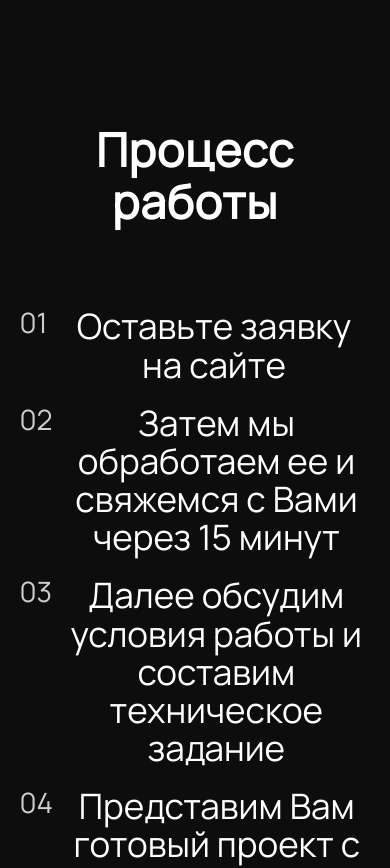
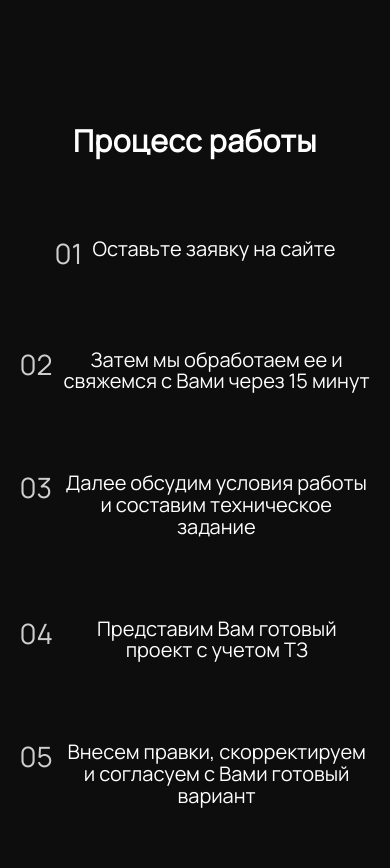
Before and after one commit to AlenaShestanova/AmStudio, a React (Create React App) app: page /about in a window 390 px wide. Shown: the part 2640-3508 px from the top of the page. Built offline with nearby package versions, Linux system fonts and the light colour scheme.

Commit message:
Тест адаптива

```diff
--- a/src/assets/styles/media.scss
+++ b/src/assets/styles/media.scss
@@ -492,6 +492,58 @@
   }
 }
 
+//SERVICES
+@media screen and (max-width: 768px) {
+  .services {
+    &-title {
+      font-size: 50px;
+    }
+  }
+
+}
+
+@media screen and (max-width: 600px) {
+  .services {
+    &-title {
+      h1 {
+        font-size: 40px;
+      }
+
+    }
+
+    .items-title {
+      font-size: 22px;
+      line-height: 20px;
+    }
+
+    .items-desc {
+      font-size: 18px;
+      line-height: 20px;
+    }
+  }
+}
+
+@media screen and (max-width: 400px) {
+  .services {
+    &-title {
+      h1 {
+        font-size: 31px;
+      }
+
+    }
+
+    .items-title {
+      font-size: 17px;
+
+    }
+
+    .items-desc {
+      font-size: 14px;
+
+    }
+  }
+}
+
 //ABOUT
 @media screen and (max-width: 900px) {
   .about-wrapper {
@@ -500,19 +552,69 @@
       align-items: center;
     }
 
+    &-work {
+      .title {
+        font-size: 40px;
+      }
       .work-items {
         margin: 0;
         flex-direction: column;
         align-items: center;
+        font-size: 30px;
+
 
         .work-item {
           width: 100%;
           justify-content: center;
-        margin-bottom: 20px;
+          margin-bottom: 80px;
           text-align: center;
+
+
         }
       }
     }
+
+  }
+
+}
+
+@media screen and (max-width: 600px) {
+  .about-wrapper {
+
+    &-title {
+      font-size: 36px;
+    }
+
+    &-work {
+      .title {
+        font-size: 37px;
+      }
+
+      .work-items {
+        font-size: 25px;
+      }
+    }
+  }
+}
+
+@media screen and (max-width: 400px) {
+  .about-wrapper {
+
+    &-title {
+      font-size: 27px;
+    }
+
+    &-work {
+      .title {
+        font-size: 30px;
+      }
+
+      .work-items {
+        font-size: 20px;
+      }
+    }
+  }
+
 }
 
 //FOOTER
--- a/src/assets/styles/style.scss
+++ b/src/assets/styles/style.scss
@@ -162,6 +162,7 @@ a {
       line-height: 33px;
 
     }
+
     h2 {
       font-family: Lucida Console;
       font-style: normal;
@@ -211,7 +212,6 @@ a {
           margin-left: 40px;
           text-align: right;
           margin-right: 100px;
-
 
 
         }
@@ -281,7 +281,7 @@ a {
 
     span {
       position: absolute;
-      right: 10px;
+      right: 0px;
     }
   }
 
```
Also changed, not shown: 6 other files (tests, documents, lock files or other folders). Lines whose indentation alone changed are shown as unchanged.
